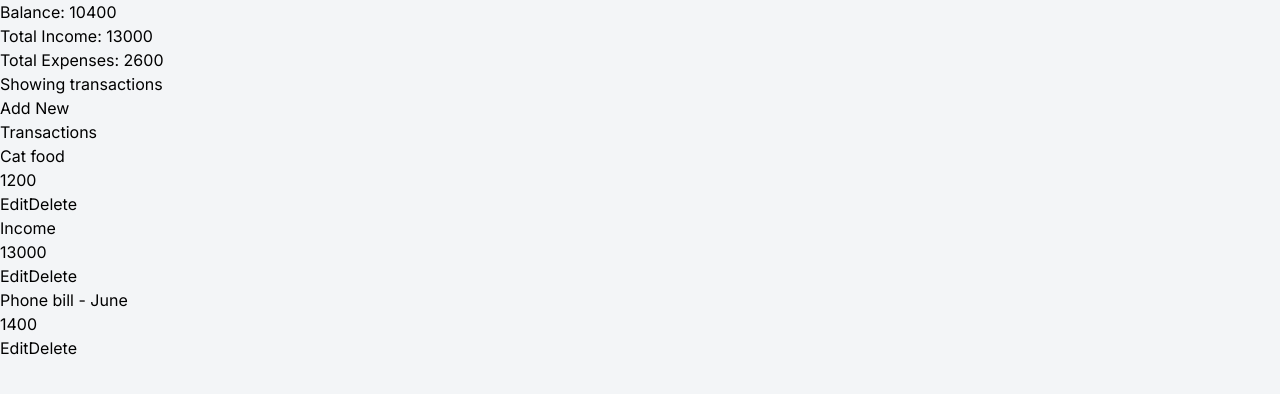
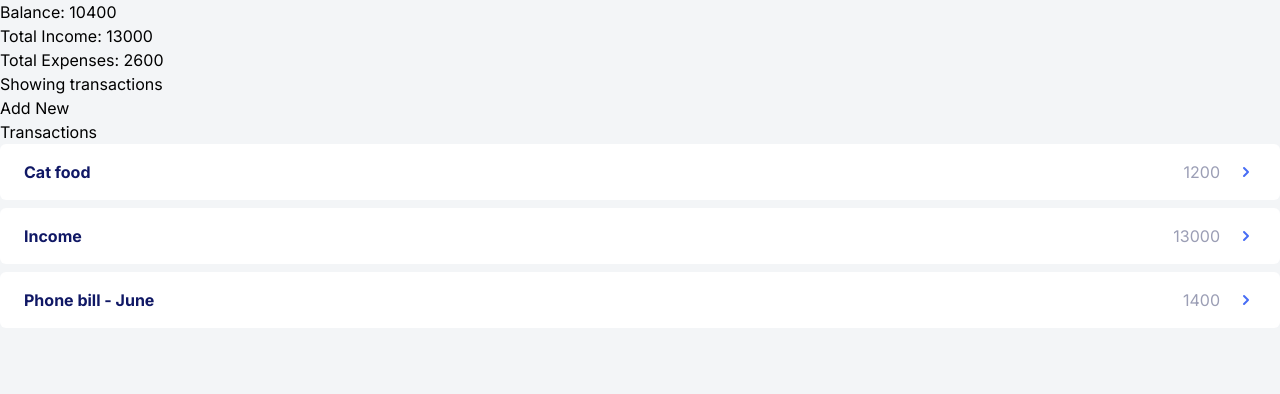
Before and after one commit to sefedev/expense-tracker, a React (Create React App) app: page / in a window 1280 px wide. Shown: the top 394 px of the page. Built offline with nearby package versions, Linux system fonts and the light colour scheme.

Commit message:
Set basic styling
- Add chevron icon
- Set font sizing and colours
- Set padding and margins
- Set flex alignment for child elements

```diff
--- a/src/components/Transaction/Transaction.js
+++ b/src/components/Transaction/Transaction.js
@@ -1,100 +1,18 @@
 import React, { useContext, useState } from 'react';
 import { TransactionContext } from 'context/context';
+import { ChevronRightIcon } from '@heroicons/react/solid';
 import Modal from 'components/Modal/Modal';
 
-const EditTransactionDetail = ({ isEdit, handleSave, transactionData }) => {
-  const [data, setData] = useState(transactionData);
-  const { onOpenModal } = useContext(TransactionContext);
-
-  const handleChange = (e, key) => {
-    setData({
-      ...data,
-      [key]: e.target.value,
-    });
-  };
-
+const Transaction = ({ transactionName, amount }) => {
   return (
-    <>
-      <div className="form-control">
-        <label>Edit Transaction</label>
-        <input
-          type="text"
-          name="transaction-name"
-          value={data.transactionName}
-          onChange={(e) => {
-            handleChange(e, 'transactionName');
-          }}
-        />
-      </div>
-      <div className="form-control">
-        <label>Edit Amount</label>
-        <input
-          type="number"
-          name="amount"
-          value={data.amount}
-          onChange={(e) => {
-            handleChange(e, 'amount');
-          }}
-        />
-      </div>
-      <button
-        onClick={() => {
-          onOpenModal(false);
-          handleSave(data);
-        }}
-      >
-        Save
-      </button>
-      <button
-        onClick={() => {
-          onOpenModal(false);
-          isEdit(false);
-        }}
-      >
-        Cancel
-      </button>
-    </>
+    <li className="px-6 py-4 bg-white rounded-md list-none flex items-center place-content-between mb-2 cursor-pointer">
+      <p className="font-bold text-blue-dark">{transactionName}</p>
+      <span className="flex items-center">
+        <p className="text-gray mr-4">{amount}</p>
+        <ChevronRightIcon className="h-5 w-5 text-blue" />
+      </span>
+    </li>
   );
 };
 
-const TransactionDetail = (props) => {
-  const { onDelete, onUpdate, modalType } = useContext(TransactionContext);
-  const [editMode, setEditMode] = useState(false);
-
-  const handleSave = (data) => {
-    onUpdate(data);
-    setEditMode(!editMode);
-  };
-
-  return (
-    <>
-      <li>
-        {editMode ? (
-          <Modal>
-            <EditTransactionDetail
-              isEdit={setEditMode}
-              handleSave={handleSave}
-              transactionData={props}
-            />
-          </Modal>
-        ) : (
-          <>
-            <h4>{props.transactionName}</h4>
-            <p>{props.amount}</p>
-            <button
-              onClick={() => {
-                console.log(modalType);
-                setEditMode(true);
-              }}
-            >
-              Edit
-            </button>
-            <button onClick={() => onDelete(props.id)}>Delete</button>
-          </>
-        )}
-      </li>
-    </>
-  );
-};
-
-export default TransactionDetail;
+export default Transaction;
```
